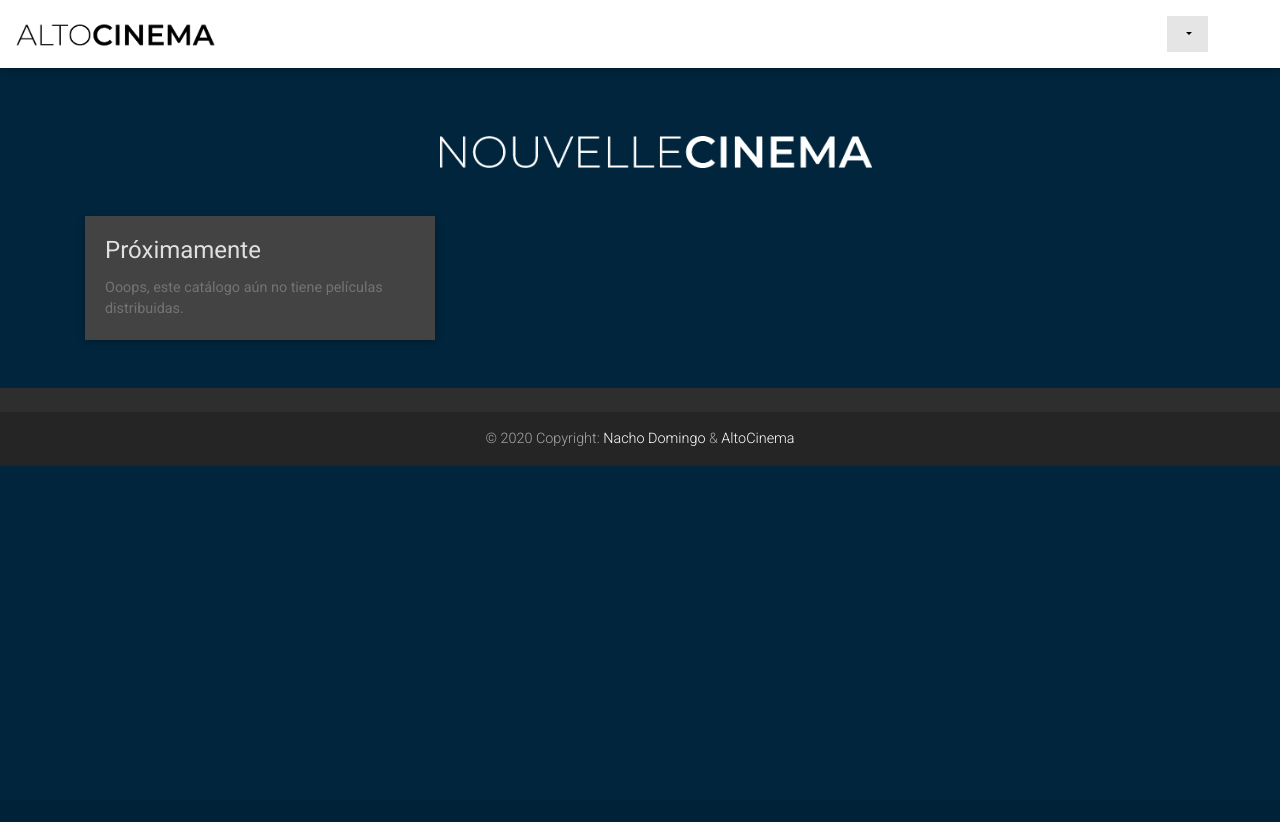
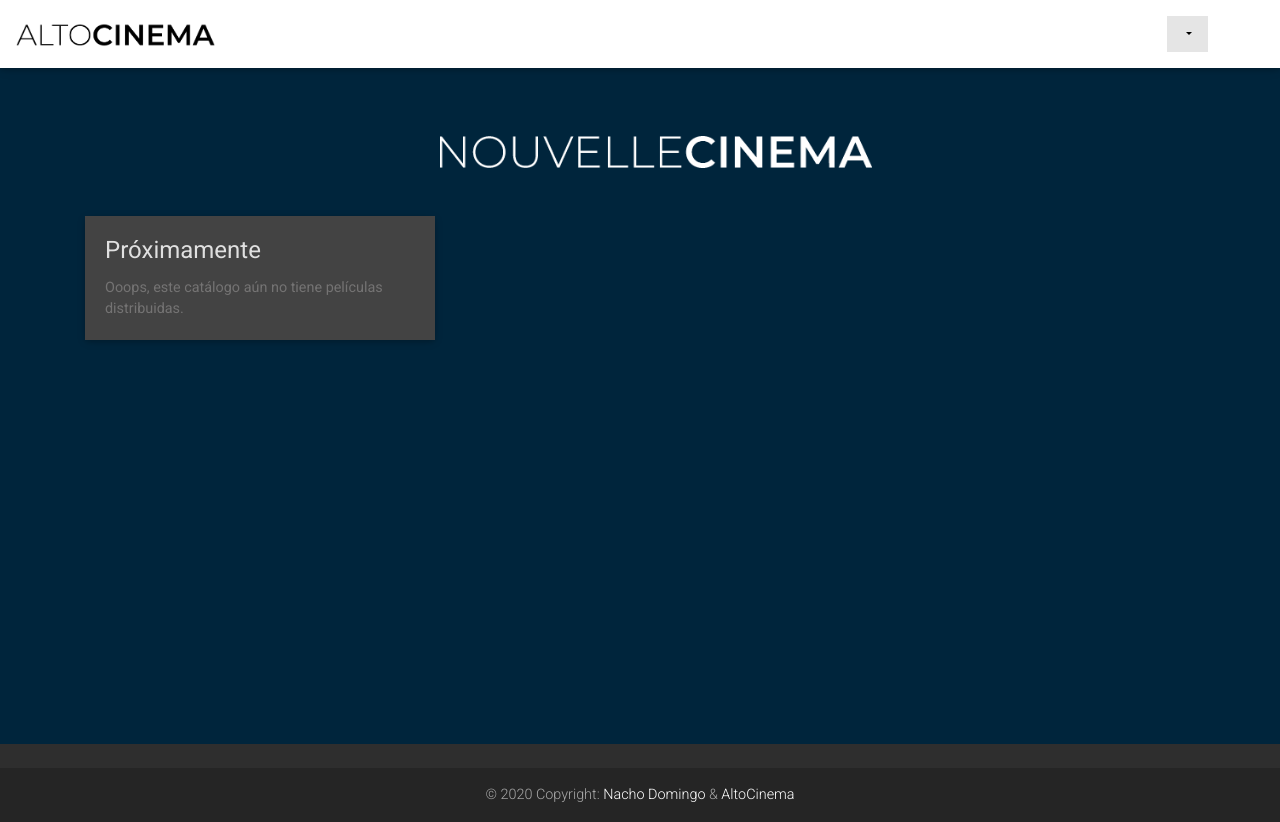
Before and after one commit to nachodm/altocinema, a Node project: template views/nouvelleCinema.ejs in a window 1280 px wide. Before the commit the page ends 466 px from the top, so only its background shows below. Run offline with Node 20 templates, Linux system fonts and the light colour scheme; the template is opened without the code that fills it: most values are stand-ins (such as "Sample title", 1, 10 or a date in 2020); some libraries are stand-ins or nearby versions.

Commit message:
feat: added content margin

```diff
--- a/public/css/frontpage.css
+++ b/public/css/frontpage.css
@@ -31,6 +31,7 @@
 
 .content {
     padding-top: 15vh;
+    min-height: 90vh;
 }
 
 
```
